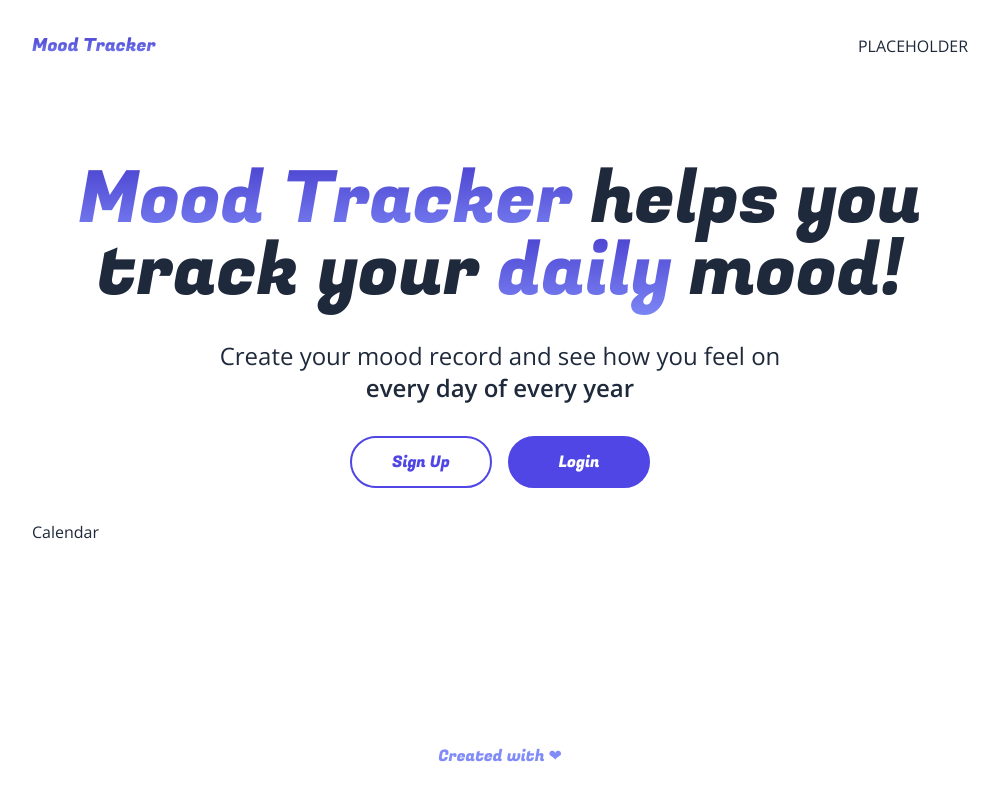
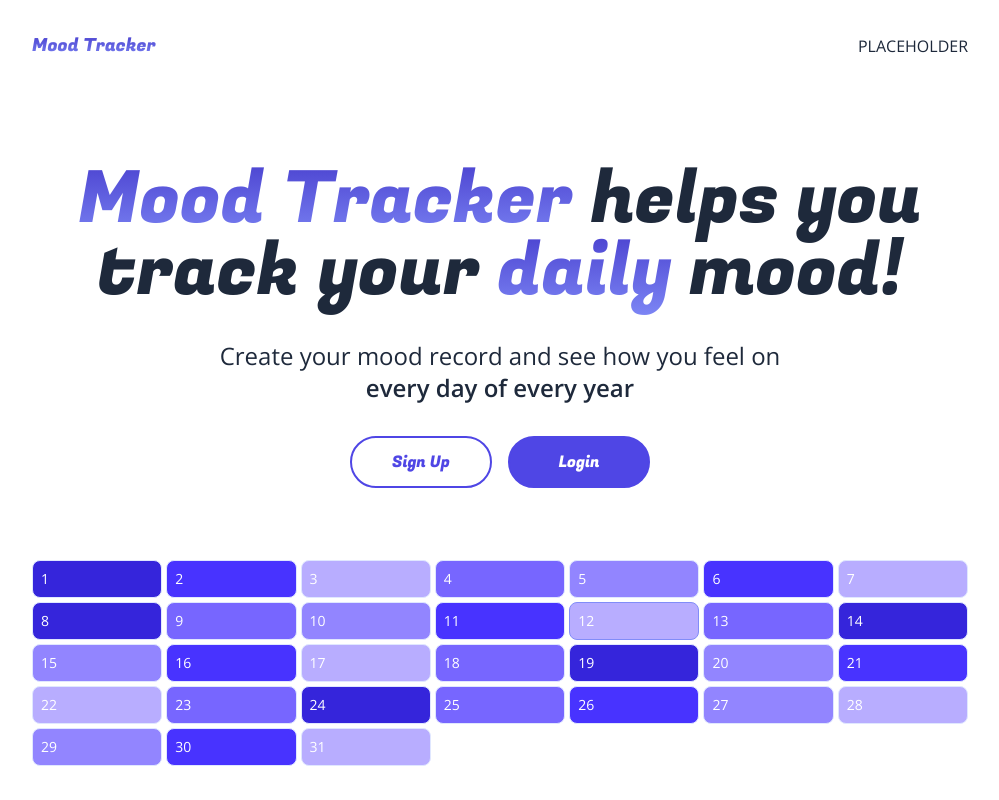
Before and after one commit to nknaleena101/mood_tracker, a Next.js app: page / in a window 1280 px wide. Shown: the top 800 px of the page, without its empty margins (140-1139 px from the left). Built offline with nearby package versions, Linux system fonts and the light colour scheme.

Commit message:
add calender

```diff
--- a/app/layout.js
+++ b/app/layout.js
@@ -1,5 +1,6 @@
 import { Fugaz_One, Open_Sans } from "next/font/google";
 import "./globals.css";
+import Link from "next/link";
 
 const Opensans = Open_Sans({
   variable: "--font-geist-sans",
@@ -21,7 +22,9 @@ export default function RootLayout({ children }) {
   // creating a variable
   const header = (
     <header className="p-4 sm:p-8 flex items-center justify-between gap-4">
-      <h1 className={'text-base sm:text-lg textGradient ' + Fugaz.className}>Mood Tracker</h1>
+      <Link href={'/'}>
+        <h1 className={'text-base sm:text-lg textGradient ' + Fugaz.className}>Mood Tracker</h1>
+      </Link>
       <div className="flex items-center justify-between">PLACEHOLDER</div>
     </header>
   )
--- a/components/Calendar.js
+++ b/components/Calendar.js
@@ -1,7 +1,104 @@
-import React from 'react'
+import { baseRating, gradients } from "@/utils";
+import React from "react";
 
-export default function Calendar() {
+const months = {
+  January: "Jan",
+  February: "Feb",
+  March: "Mar",
+  April: "Apr",
+  May: "May",
+  June: "Jun",
+  July: "Jul",
+  August: "Aug",
+  September: "Sept",
+  October: "Oct",
+  November: "Nov",
+  December: "Dec",
+};
+const now = new Date();
+const dayList = [
+  "Monday",
+  "Tuesday",
+  "Wednesday",
+  "Thursday",
+  "Friday",
+  "Saturday",
+  "Sunday",
+];
+
+export const data = {
+  15: 2,
+  16: 4,
+  17: 1,
+  18: 3,
+  19: 5,
+  20: 2,
+  21: 4,
+  22: 1,
+  23: 3,
+  24: 5,
+};
+
+export default function Calendar(props) {
+  const { demo } = props;
+  const year = 2024;
+  const month = "December";
+  const monthNow = new Date(year, Object.keys(months).indexOf(month), 1);
+  const firstDayOfMonth = monthNow.getDay();
+  const daysInMonth = new Date(
+    year,
+    Object.keys(month).indexOf(month) + 1,
+    0
+  ).getDate();
+
+  const daysToDisplay = firstDayOfMonth + daysInMonth;
+  const numRows = Math.floor(daysToDisplay / 7) + (daysToDisplay % 7 ? 1 : 0);
+
   return (
-    <div>Calendar</div>
-  )
+    <div className="flex flex-col overflow-hidden gap-1 py-4 sm:py-6 md:py-10">
+      {[...Array(numRows).keys()].map((row, rowIndex) => {
+        return (
+          <div key={rowIndex} className="grid grid-cols-7 gap-1">
+            {dayList.map((dayofWeek, dayofWeekIndex) => {
+              let dayIndex =
+                rowIndex * 7 + dayofWeekIndex - (firstDayOfMonth - 1);
+
+              let dayDisplay =
+                dayIndex > daysInMonth
+                  ? false
+                  : row === 0 && dayofWeekIndex < firstDayOfMonth
+                  ? false
+                  : true;
+
+              let isToday = dayIndex === now.getDate();
+
+              if (!dayDisplay) {
+                return <div className="bg-white" key={dayofWeekIndex} />;
+              }
+
+              let color = demo
+                ? gradients.indigo[baseRating[dayIndex]]
+                : dayIndex in data
+                ? gradients.indigo[data[dayIndex]]
+                : "white";
+
+              return (
+                <div
+                  style={{background: color}}
+                  key={dayofWeekIndex}
+                  className={
+                    "text-xs sm:text-sm border border-solid p-2 flex items-center gap-2 justify-between rounded-lg " +
+                    (isToday ? ' border-indigo-400 ' : ' border-indigo-100 ') +
+                    (color === 'white' ? ' text-indigo-400 ' : ' text-white ')
+                  }
+                >
+                  <p>{dayIndex}</p>
+                </div>
+              );
+            })}
+          </div>
+        );
+      })}
+    </div>
+  );
 }
--- a/components/Hero.js
+++ b/components/Hero.js
@@ -20,7 +20,7 @@ export default function Hero() {
         <Button text="Sign Up"/>
         <Button text="Login" dark/>
       </div>
-      <Calendar/>
+      <Calendar demo />
     </div>
   )
 }
--- /dev/null
+++ b/utils/index.js
@@ -0,0 +1,19 @@
+export const gradients = {
+    indigo: ['#dcd6ff', '#b8adff', '#9285ff', '#7766ff', '#4833ff', '#3525db', '#261ab1', '#1a1093', '#10097a',],
+    green: ['#dcfdc3', '#affc9d', '#7cf86c', '#4bf246', '#0cea1c', '#0dc928', '#0ca82f', '#038731', '#047031',],
+    blue: ['#ccfffa', '#9afefe', '#66f1fc', '#41dffa', '#07c2f7', '#0497d4', '#0171b1', '#02518e', '#003a76',],
+    yellow: ['#fff8db', '#fff0b8', '#ffe495', '#ffd97b', '#ffc84f', '#dba339', '#b78127', '#936118', '#7a4b10',],
+    pink: ['#ffd8f2', '#ffb1ea', '#ff8aea', '#ff6df1', '#ff3dfe', '#cd2ddb', '#9d1fb7', '#731493', '#540b7a',],
+}
+
+export const baseRating = {
+    "0": 2, "1": 5, "2": 4, "3": 1, "4": 3,
+    "5": 2, "6": 4, "7": 1, "8": 5, "9": 3,
+    "10": 2, "11": 4, "12": 1, "13": 3, "14": 5,
+    "15": 2, "16": 4, "17": 1, "18": 3, "19": 5,
+    "20": 2, "21": 4, "22": 1, "23": 3, "24": 5,
+    "25": 3, "26": 4, "27": 2, "28": 1, "29": 2,
+    "30": 4, "31": 1, "32": 3, "33": 5, "34": 2,
+    "35": 4, "36": 1, "37": 5, "38": 3, "39": 2,
+    "40": 5, "41": 4, "42": 1, "43": 3,
+}
```
